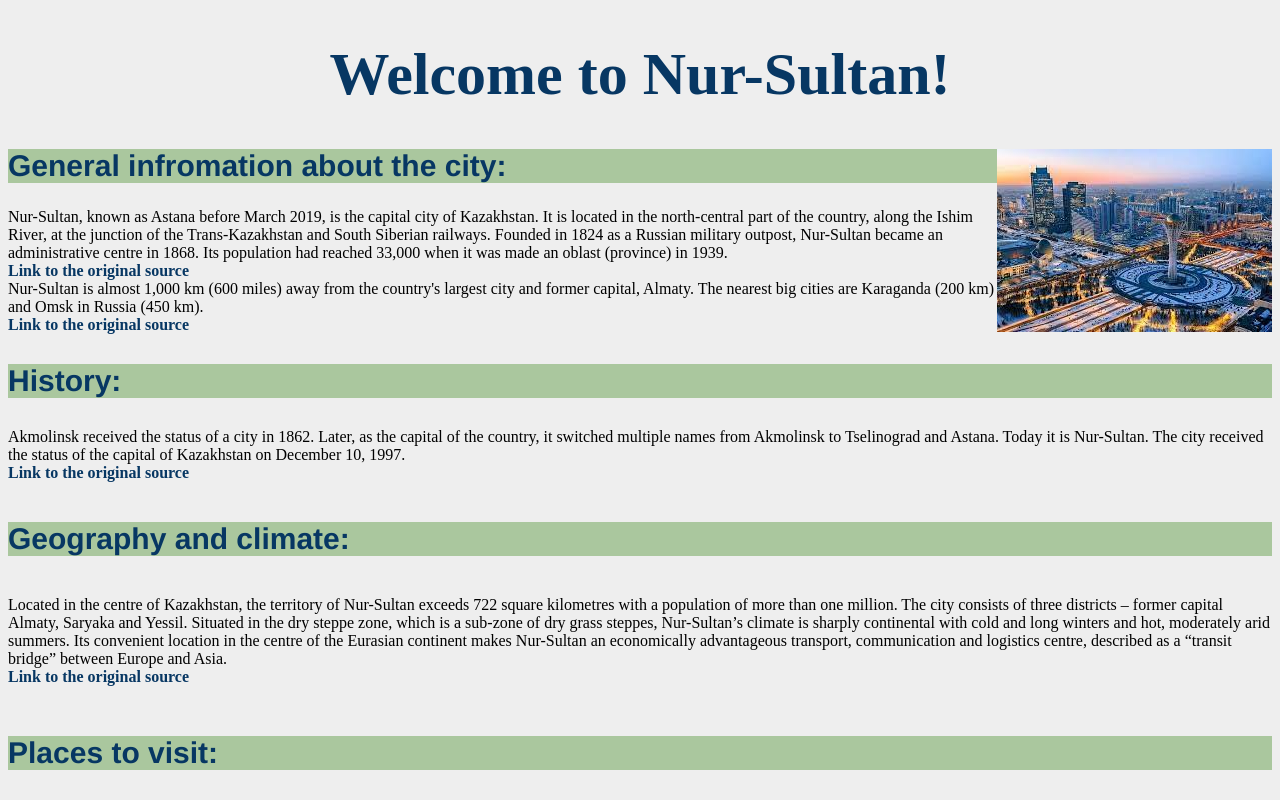
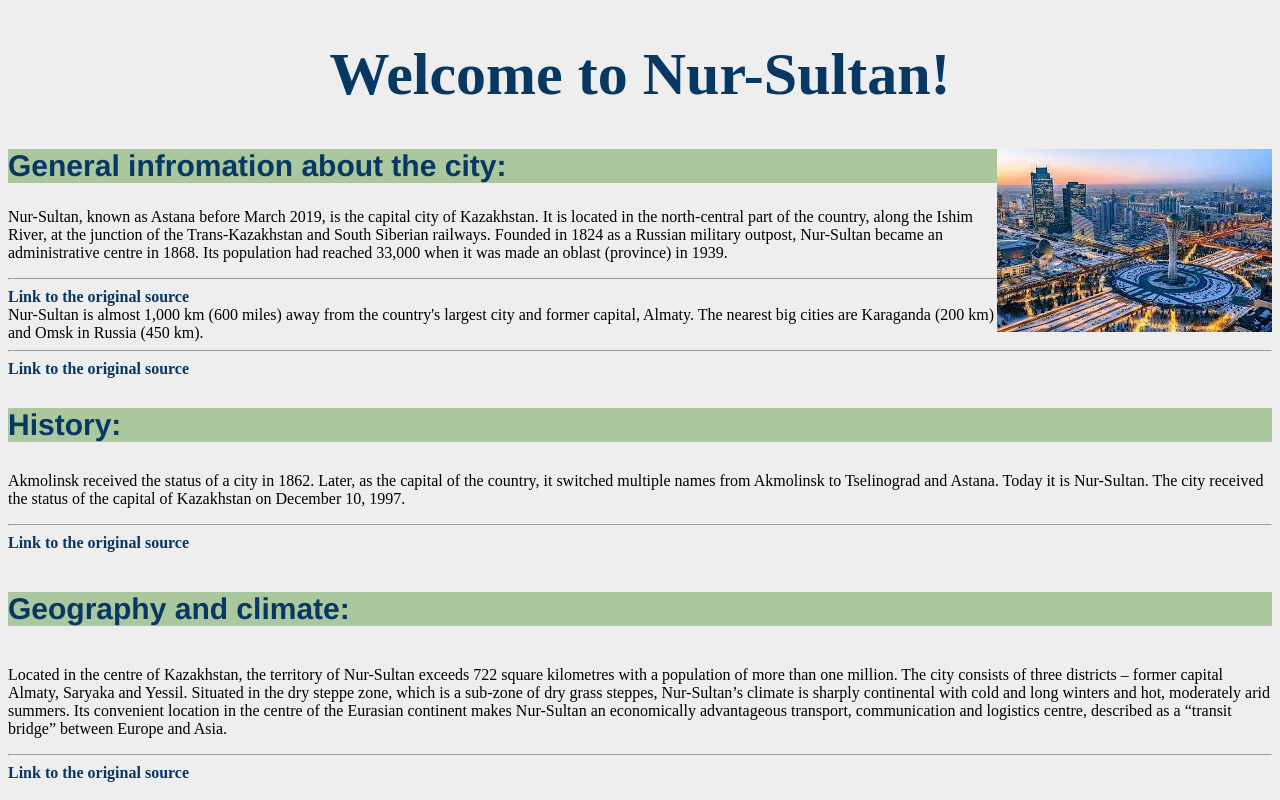
Before and after one commit to ayana-ismagambetova/ayana-ismagambetova.github.io, a plain HTML site: page index.html in a window 1280 px wide. Shown: the top 800 px of the page. Drawn offline with Linux system fonts and the light colour scheme.

Commit message:
added more horizontal lines

```diff
--- a/index.html
+++ b/index.html
@@ -36,11 +36,11 @@ a:active {
 </h2>
 <p style= "color:black">
 	Nur-Sultan, known as Astana before March 2019, is the capital city of Kazakhstan. It is located in the north-central part of the country, along the Ishim River, at the junction of the Trans-Kazakhstan and South Siberian railways. Founded in 1824 as a Russian military outpost, Nur-Sultan became an administrative centre in 1868. Its population had reached 33,000 when it was made an oblast (province) in 1939.
-<br>
+<hr>
 <a href="https://www.eyeonasia.gov.sg/other-asian-countries/central-asia/nur-sultan-a-city-profile/"> <strong> Link to the original source </strong> </a>
 <br>
 Nur-Sultan is almost 1,000 km (600 miles) away from the country's largest city and former capital, Almaty. The nearest big cities are Karaganda (200 km) and Omsk in Russia (450 km).
-<br>
+<hr>
 <a href="https://en.wikipedia.org/wiki/Nur-Sultan"> <strong> Link to the original source </strong> </a>
 <!--<blockquote cite= "https://en.wikipedia.org/wiki/Nur-Sultan"> Nur-Sultan, previously known as Astana[a], is the capital city of Kazakhstan. The city acquired its present name on 23 March 2019, following a unanimous vote in Kazakhstan's parliament. It was named after Nursultan Nazarbayev, President of Kazakhstan from 1990 to 2019.
 </blockquote> -->
@@ -51,13 +51,13 @@ Nur-Sultan is almost 1,000 km (600 miles) away from the country's largest city a
 </h3>
 <p style ="color:black">
 	Akmolinsk received the status of a city in 1862. Later, as the capital of the country, it switched multiple names from Akmolinsk to Tselinograd and Astana. Today it is Nur-Sultan. The city received the status of the capital of Kazakhstan on December 10, 1997.
-<br>
+<hr>
 <a href="https://astanatimes.com/2021/09/nur-sultan-a-long-history-of-a-new-capital/"> <strong> Link to the original source </strong> </a>
 </p>
 <h4 style="font-size:30px; background-color:#aac79e; font-family:helvetica; text-align:left; color:#073763"> Geography and climate:</h4>
 <p style ="color:black">
 	Located in the centre of Kazakhstan, the territory of Nur-Sultan exceeds 722 square kilometres with a population of more than one million. The city consists of three districts – former capital Almaty, Saryaka and Yessil. Situated in the dry steppe zone, which is a sub-zone of dry grass steppes, Nur-Sultan’s climate is sharply continental with cold and long winters and hot, moderately arid summers. Its convenient location in the centre of the Eurasian continent makes Nur-Sultan an economically advantageous transport, communication and logistics centre, described as a “transit bridge” between Europe and Asia.
-<br>
+<hr>
 <a href="https://www.eyeonasia.gov.sg/other-asian-countries/central-asia/nur-sultan-a-city-profile/"> <strong> Link to the original source </strong> </a>
 </p>
 <h5 style="font-size:30px; background-color:#aac79e; font-family:helvetica; text-align:left; color:#073763"> Places to visit:</h5>
@@ -67,7 +67,6 @@ Nur-Sultan is almost 1,000 km (600 miles) away from the country's largest city a
 Noteworthy tourist spots include the Bayterek, a 97-metre high monument and observation tower completed in 1997. It is meant to embody a Kazakh folk tale about a mythical tree of life and a magic bird of happiness. The height of the tower commemorates the year that Nur-Sultan became the nation’s capital in 1997.
 <br>
 Unveiled in 2006, the Khan Shatyr is a giant, glowing tent built in the neo-futurist style. Standing at 150 metres, the tent has an enormous 140,000 square metre base. Inside, it houses a park large enough to fit 10 football stadiums. It also has numerous shopping and entertainment venues, a boating river and a mini golf course. Designed by British architect Norman Foster, it is the highest tent structure in the world. During the day, it is entirely flooded with sunlight, while at night, the Khan Shatyr is a site to behold, as it is brilliantly lit up by changing colours.
-<br>
 <hr>
 <a href="https://www.eyeonasia.gov.sg/other-asian-countries/central-asia/nur-sultan-a-city-profile/"> <strong> Link to the original source </strong> </a>
 </p>
```
